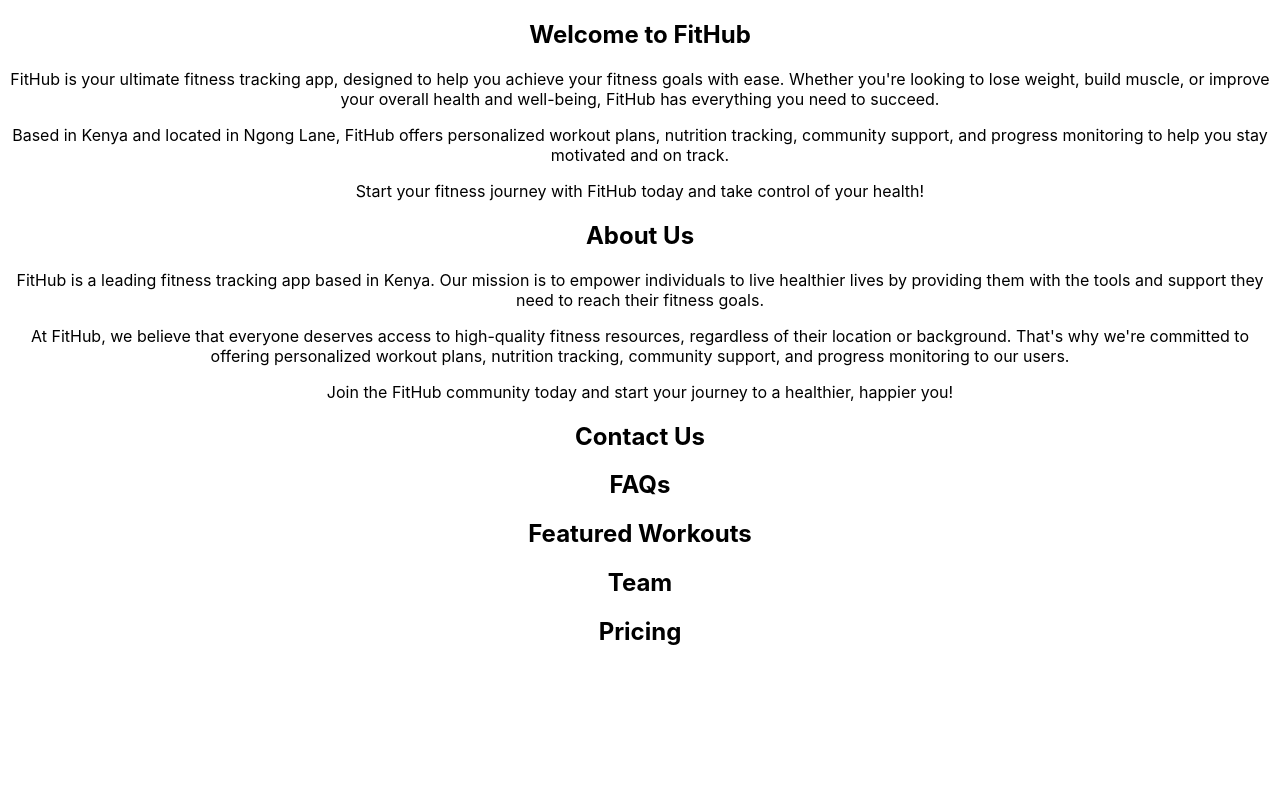
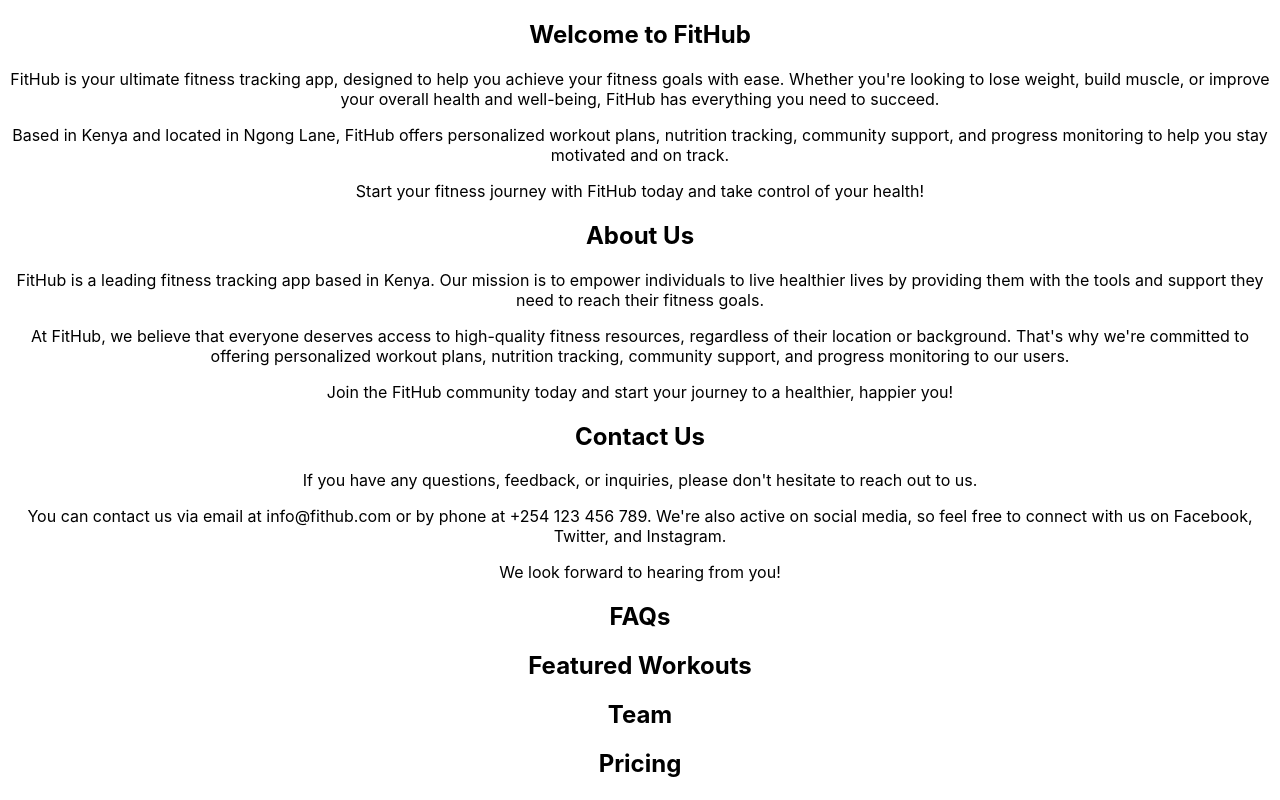
Before and after one commit to eceechain/FitHub, a React (Create React App) app in the folder client/: page / in a window 1280 px wide. Built offline with nearby package versions, Linux system fonts and the light colour scheme.

Commit message:
adding contants components

```diff
--- a/client/src/Components/ContactUs.js
+++ b/client/src/Components/ContactUs.js
@@ -3,12 +3,14 @@ import React from 'react';
 import './ContactUs.css';
 
 const ContactUs = () => {
-    return (
-        <div className="contact-us">
-            <h2>Contact Us</h2>
-            {/* Add content here */}
-        </div>
-    );
+  return (
+    <div className="ContactUs">
+      <h2>Contact Us</h2>
+      <p>If you have any questions, feedback, or inquiries, please don't hesitate to reach out to us.</p>
+      <p>You can contact us via email at info@fithub.com or by phone at +254 123 456 789. We're also active on social media, so feel free to connect with us on Facebook, Twitter, and Instagram.</p>
+      <p>We look forward to hearing from you!</p>
+    </div>
+  );
 }
 
 export default ContactUs;
```
